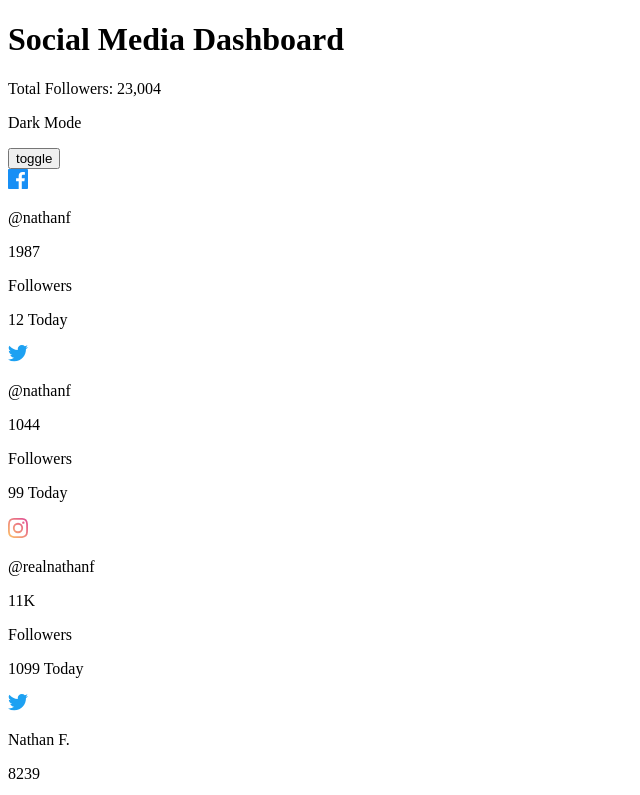
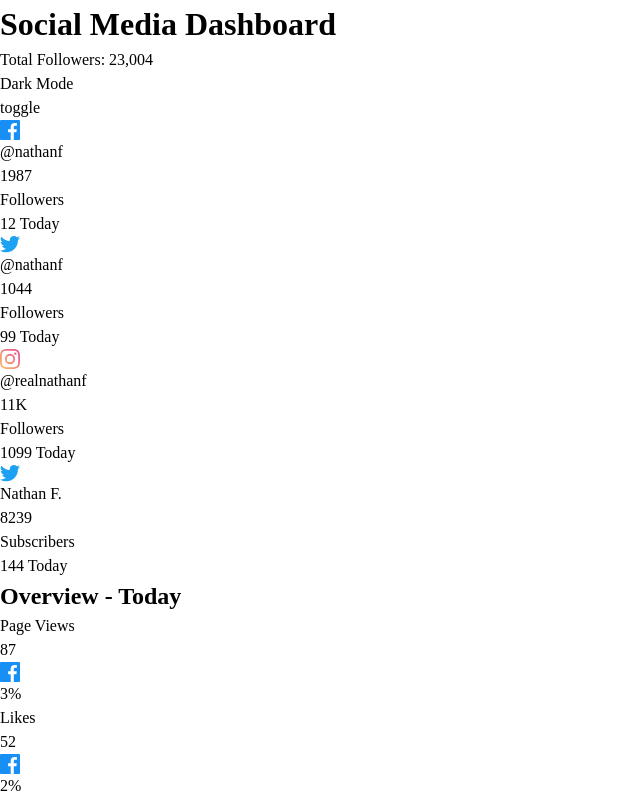
Before and after one commit to yamami-mohammed-monsif/fm--social-media-dashboard-with-theme-switcher-master, a plain HTML site: page index.html in a window 1280 px wide. Shown: the top 795 px of the page, without its empty margins (0-640 px from the left). Drawn offline with Linux system fonts and the light colour scheme.

Commit message:
write custom properties and css reset

```diff
--- a/index.html
+++ b/index.html
@@ -7,6 +7,7 @@
   <link rel="icon" type="image/png" sizes="32x32" href="./images/favicon-32x32.png">
 
   <title>Frontend Mentor | [Challenge Name Here]</title>
+  <link rel="stylesheet" href="styles.css">
 </head>
 <body>
 
--- /dev/null
+++ b/styles.css
@@ -0,0 +1,76 @@
+
+   /* custom properties */
+:root {
+
+    /* primary colors */
+    --clr-primary-green: hsl(163, 72%, 41%);
+    --clr-primary-red: hsl(356, 69%, 56%);
+
+    --clr-primary-facebook: hsl(208, 92%, 53%);
+    --clr-primary-twitter: hsl(203, 89%, 53%);
+    --clr-instagram: linear-gradient(to top right, hsl(37, 97%, 70%), hsl(329, 70%, 58%));
+    --clr-primary-youtube: hsl(348, 97%, 39%);
+
+    /* dark/light theme toggle */
+    --clr-toggle-dark: linear-gradient(to right, hsl(210, 78%, 56%), hsl(146, 68%, 55%));
+    --clr-toggle-light: hsl(230, 22%, 74%);
+
+    /* dark theme */
+    --clr-bg-dark: hsl(230, 17%, 14%);
+    --clr-top-bg-pattern-dark: hsl(232, 19%, 15%);
+    --clr-card-bg-dark: hsl(228, 28%, 20%);
+    --clr-text-secondary-dark: hsl(228, 34%, 66%);
+    --clr-text-main-dark: hsl(0, 0%, 100%);
+
+    /* light theme */
+    --clr-bg-light: hsl(0, 0%, 100%);
+    --clr-top-bg-pattern-light: hsl(225, 100%, 98%);
+    --clr-card-bg-light: hsl(227, 47%, 96%);
+    --clr-text-secondary-light: hsl(228, 12%, 44%);
+    --clr-text-main-light: hsl(230, 17%, 14%);
+
+    --ff-main: ;
+
+    --fs-400: 0.875rem;
+
+    --fw-regular: 400;
+    --fw-bold: 700hsl(227, 47%, 96%);
+
+}
+
+    /* reset */
+
+/* Box sizing rules */
+*,
+*::before,
+*::after {
+  box-sizing: border-box;
+}
+
+/* remove default spacing rules */
+* {
+    margin: 0;
+    padding: 0;
+}
+
+/* Set core body defaults */
+body {
+    min-height: 100vh;
+    line-height: 1.5;
+}
+
+/* Make images easier to work with */
+img,
+picture {
+  max-width: 100%;
+  display: block;
+}
+
+/* remove button default styles */
+button {
+    font: inherit;
+    color: inherit;
+    background: inherit;
+    border: none;
+    cursor: pointer;
+}
```
